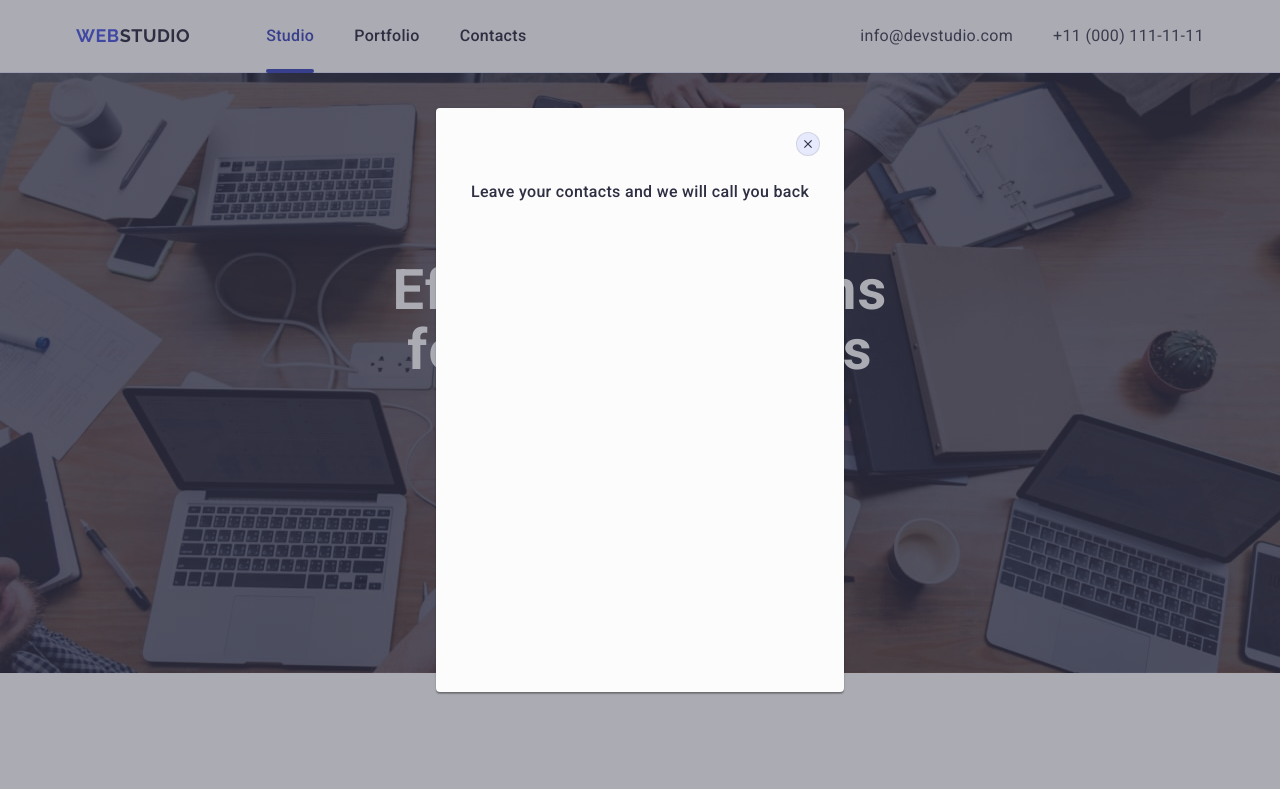
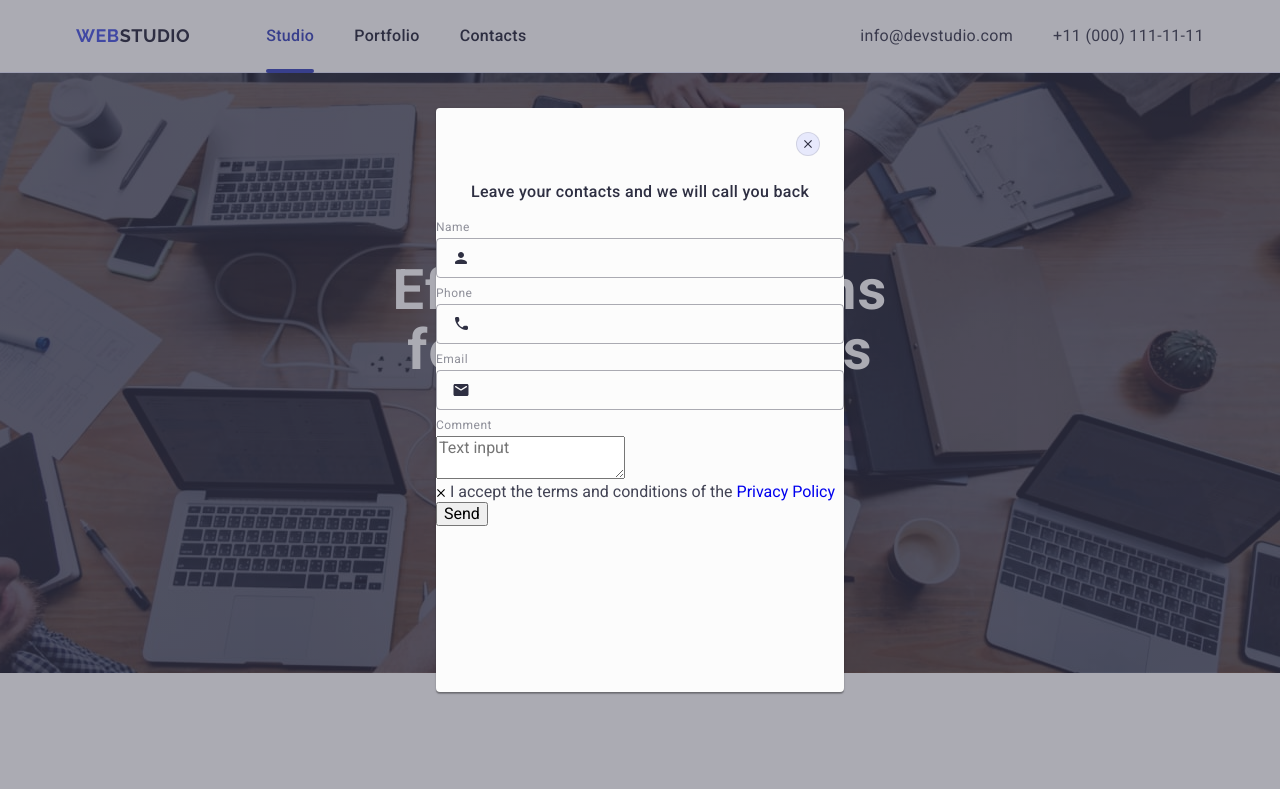
Before and after one commit to olena-pantsyru/goit-markup-hw-05, a plain HTML site: page index.html in a window 1280 px wide. Shown: the top 789 px of the page. Drawn offline with nearby package versions, Linux system fonts and the light colour scheme.

Commit message:
finish modal form name tel mail

```diff
--- a/css/styles.css
+++ b/css/styles.css
@@ -603,3 +603,57 @@ transform: translate(-50%, -100%) scale(1.5);
       margin-bottom: 16px;
       margin-top: 72px;
     }
+
+    .form-wrapper-cont {
+      margin-bottom: 8px;
+    }
+    .modal-form-label {
+      font-weight: 400;
+      font-size: 12px;
+      line-height: 1.17;
+      letter-spacing: 0.04em;
+      color: #8e8f99;
+      display: block;
+      margin-bottom: 4px;
+    }
+
+    .modal-cont-input {
+      position: relative;
+      display: flex;
+    }
+
+    .modal-input {
+      width: 100%;
+      height: 40px;
+      border: 1px solid rgba(46, 47, 66, 0.4);
+      border-radius: 4px;
+      padding-left: 38px;
+      background-color: transparent;
+      outline: transparent;
+      transition: border-color 250ms cubic-bezier(0.4, 0, 0.2, 1);
+    }
+
+    .modal-input:focus {
+      border-color: #4d5ae5;
+    }
+
+    .modal-icon {
+     position: absolute;
+     top: 50%;
+     left: 16px;
+     fill: #2e2f42;
+     transform: translateY(-50%);
+     transition: fill 250ms cubic-bezier(0.4, 0, 0.2, 1);
+    }
+
+    .modal-input:focus+.modal-icon {
+      fill: #4d5ae5;
+    }
+
+
+    /* textarea */
+
+    .form-wrapper-cont-comment {
+
+
+    }
--- a/index.html
+++ b/index.html
@@ -448,6 +448,8 @@
       </div>
     </footer>
 
+    <!-- backdrope + modal + close btn-->
+
     <div class="backdrope is-open">
       <div class="modal">
         <button type="button" class="modal-close-btn">
@@ -456,6 +458,87 @@
           </svg>
         </button>
         <p class="modal-text">Leave your contacts and we will call you back</p>
+
+        <!-- Form -->
+
+        <form>
+          <div class="form-wrapper-cont">
+            <label class="modal-form-label" for="user-name">Name</label>
+            <div class="modal-cont-input">
+              <input
+                class="modal-input"
+                type="text"
+                id="user-name"
+                name="user-name"
+              />
+              <svg class="modal-icon" width="18" height="24">
+                <use href="./images/icons.svg#icon-person-black"></use>
+              </svg>
+            </div>
+          </div>
+
+          <div class="form-wrapper-cont">
+            <label class="modal-form-label" for="user-phone">Phone</label>
+            <div class="modal-cont-input">
+              <input
+                class="modal-input"
+                type="tel"
+                id="user-phone"
+                name="user-name"
+              />
+              <svg class="modal-icon" width="18" height="24">
+                <use href="./images/icons.svg#icon-phone-black"></use>
+              </svg>
+            </div>
+          </div>
+
+          <div class="form-wrapper-cont">
+            <label class="modal-form-label" for="user-email">Email</label>
+            <div class="modal-cont-input">
+              <input
+                class="modal-input"
+                type="text"
+                id="user-email"
+                name="user-name"
+              />
+              <svg class="modal-icon" width="18" height="24">
+                <use href="./images/icons.svg#icon-email-black"></use>
+              </svg>
+            </div>
+          </div>
+
+          <!-- textarea -->
+          <div class="form-wrapper-cont-comment">
+            <label class="modal-form-label" for="user-comment">Comment</label>
+            <textarea
+              class="modal-textarea"
+              id="user-comment"
+              placeholder="Text input"
+              name="user-comment"
+            ></textarea>
+          </div>
+
+          <!-- checkbox -->
+          <div class="modal-con-checkbox">
+            <input
+              class="checkbox visually-hidden"
+              id="user-privacy"
+              type="checkbox"
+              name="user-privacy"
+              value="true"
+            />
+            <label class="label-checkbox" for="user-privacy">
+              <span class="custom-checkbox">
+                <svg class="icon-checkbox" width="10" height="8">
+                  <use href="./images/icons.svg#icon-Vector"></use>
+                </svg>
+              </span>
+              I accept the terms and conditions of the
+              <a class="privacy-policy" href="#">Privacy Policy</a>
+            </label>
+          </div>
+          <button class="modal-button" type="submit">Send</button>
+        </form>
       </div>
     </div>
   </body>
```
